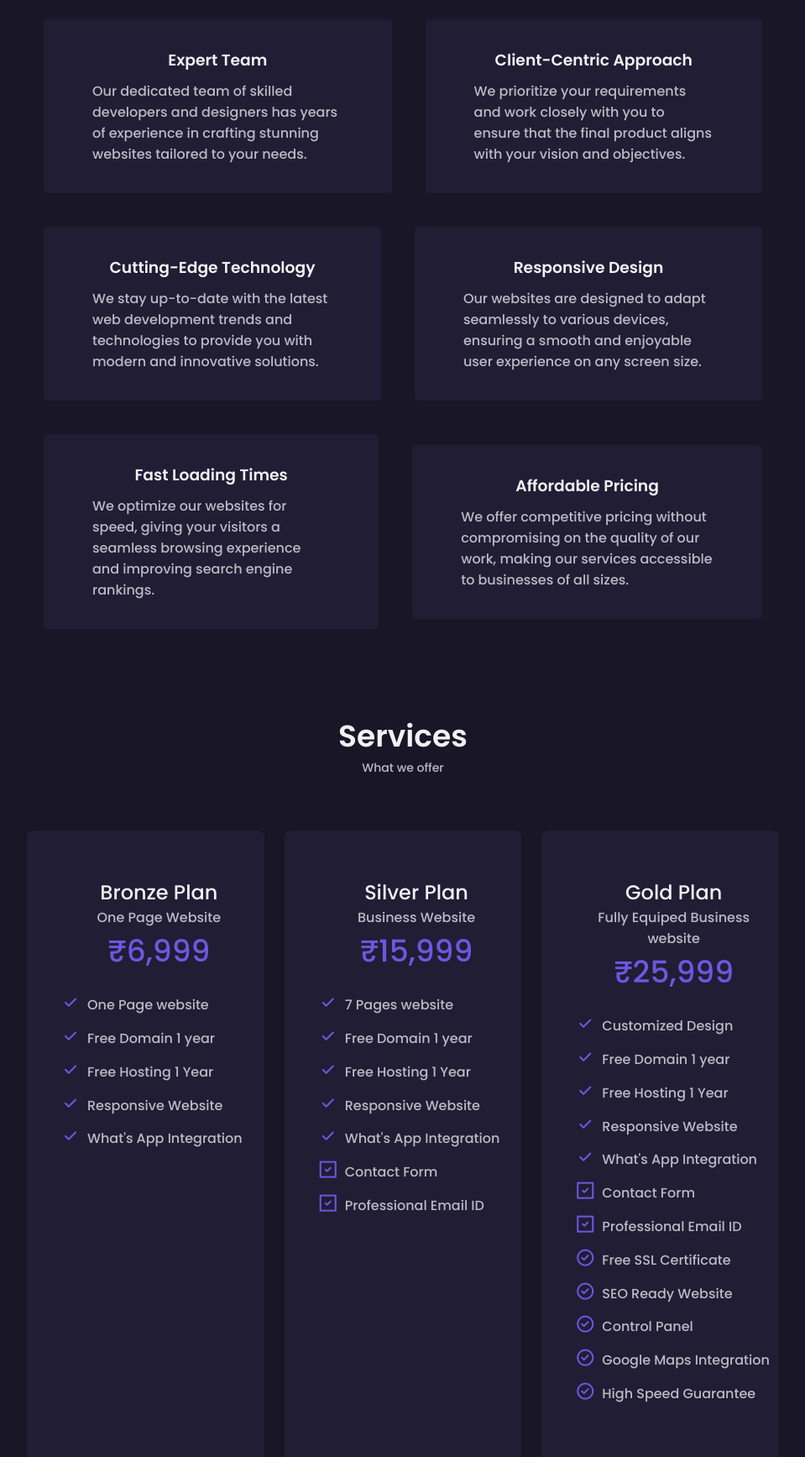
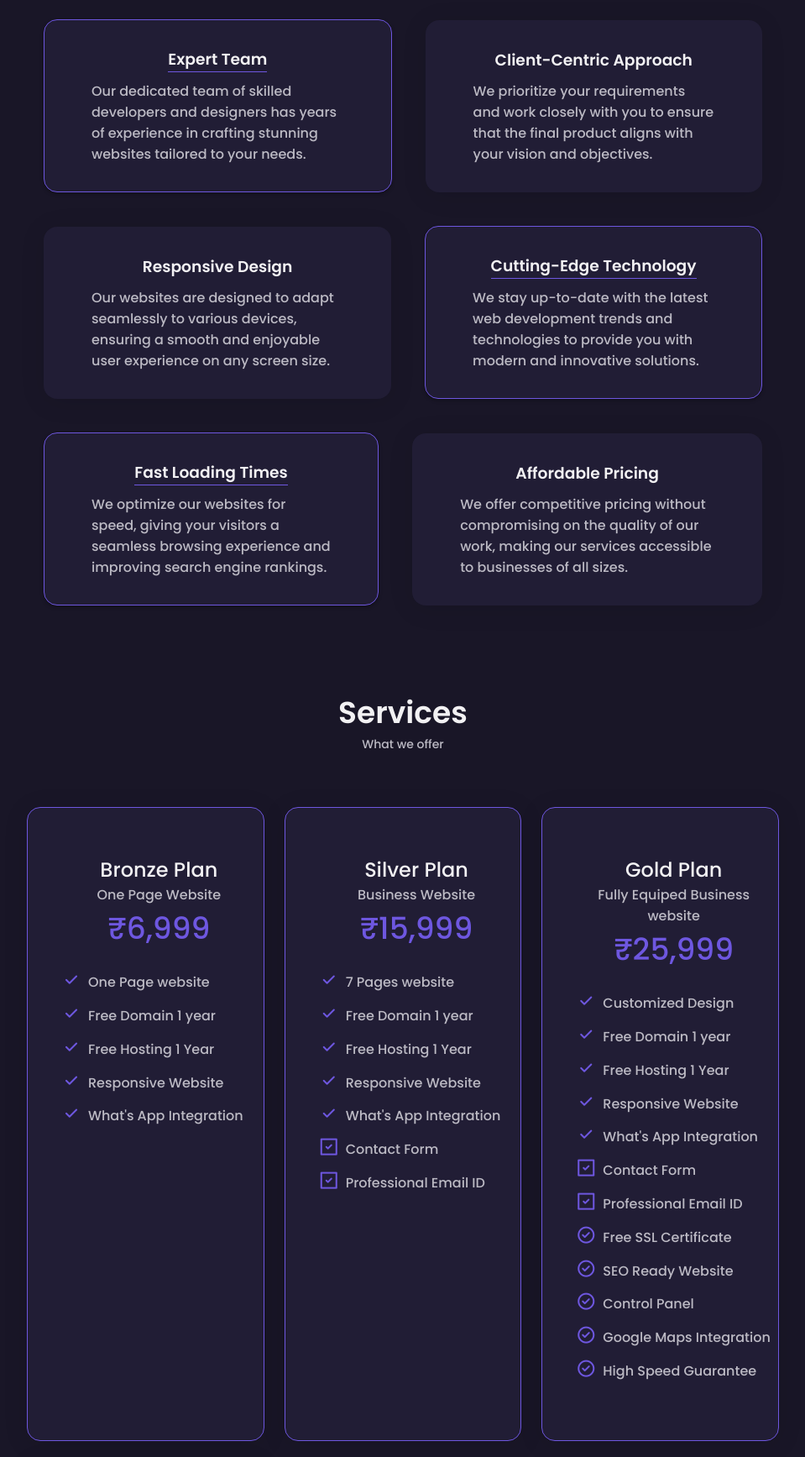
Before and after one commit to gktechspheres/portfolio, a plain HTML site: page index.html in a window 1280 px wide. Shown: the part 897-2632 px from the top of the page at 84% size, without its empty margins (160-1119 px from the left). Drawn offline with nearby package versions, Linux system fonts and the light colour scheme; files whose address does not match are found by name.

Commit message:
why choose us and srvices  bg updated

```diff
--- a/assets/css/styles.css
+++ b/assets/css/styles.css
@@ -224,12 +224,16 @@ a {
     margin-left: auto;
     margin-right: auto;
   }
-
 }
 
 @keyframes anim1 {
   0% {
-        background-image: linear-gradient( 43deg, #4158d0 0%, #c850c0 46%, #ffcc70 100%);
+    background-image: linear-gradient(
+      43deg,
+      #4158d0 0%,
+      #c850c0 46%,
+      #ffcc70 100%
+    );
   }
   10% {
     background-image: linear-gradient(160deg, #0093e9 0%, #80d0c7 100%);
@@ -241,7 +245,12 @@ a {
     background-image: linear-gradient(135deg, #8bc6ec 0%, #9599e2 100%);
   }
   40% {
-        background-image: linear-gradient( 90deg, #ff9a8b 0%, #ff6a88 55%, #ff99ac 100%);
+    background-image: linear-gradient(
+      90deg,
+      #ff9a8b 0%,
+      #ff6a88 55%,
+      #ff99ac 100%
+    );
   }
   5% {
     background-image: linear-gradient(19deg, #21d4fd 0%, #b721ff 100%);
@@ -253,13 +262,23 @@ a {
     background-image: linear-gradient(62deg, #fbab7e 0%, #f7ce68 100%);
   }
   80% {
-        background-image: linear-gradient( 45deg, #fa8bff 0%, #2bd2ff 52%, #2bff88 90%);
+    background-image: linear-gradient(
+      45deg,
+      #fa8bff 0%,
+      #2bd2ff 52%,
+      #2bff88 90%
+    );
   }
   90% {
     background-image: linear-gradient(180deg, #52acff 25%, #ffe32c 100%);
   }
   90% {
-        background-image: linear-gradient( 45deg, #fa8bff 0%, #2bd2ff 52%, #2bff88 90%);
+    background-image: linear-gradient(
+      45deg,
+      #fa8bff 0%,
+      #2bd2ff 52%,
+      #2bff88 90%
+    );
   }
 }
 
@@ -341,22 +360,22 @@ img {
   text-align: center;
 }
 
-.welcome{
+.welcome {
   font-size: var(--h3-font-size);
   text-align: center;
 }
 
-.visible-phone{
+.visible-phone {
   display: none;
 }
 
-@media screen and (max-width:600px){
-    .visible-phone{
+@media screen and (max-width: 600px) {
+  .visible-phone {
     display: block;
   }
 }
 
-.auto-type{
+.auto-type {
   color: var(--first-color);
   font-size: var(--h2-font-size);
 }
@@ -450,12 +469,11 @@ img {
     border-radius: 1.5rem 1.5rem 0 0;
     transition: 0.3s;
   }
-    .theme-nav{
+  .theme-nav {
     display: flex;
     justify-content: center;
     flex-direction: row-reverse;
   }
-
 }
 
 @media screen and (min-width: 800px) and (max-width: 960px) {
@@ -855,8 +873,8 @@ img {
 .skills__php {
   width: 80%;
 }
-.skills__java{
-    width:85%;
+.skills__java {
+  width: 85%;
 }
 .skills__python {
   width: 40%;
@@ -960,119 +978,146 @@ img {
   color: var(--first-color);
 }
 
-
 /* Why Choose Us */
 
-
-.row{
+.row {
   display: flex;
   justify-content: center;
   align-items: center;
 }
-.choose-content{
+
+.choose-content {
+    flex-grow: 1;
   margin: 20px;
   padding: 2rem 1.5rem;
   display: flex;
-    justify-content: center;align-items: center;
+  justify-content: center;
+  align-items: center;
   flex-direction: column;
   background: var(--container-color);
   border-radius: 5px;
-    border: 2px solid transparent;
-}
-.choose-content p{
-    padding: 0rem 2rem;
-}
-
-.choose-content h3{
-    border-bottom: 2px transparent;
-    margin-bottom: 10px;
+  border: 1px solid transparent;
+
+  border-radius: 16px;
+box-shadow: 0 4px 30px rgba(0, 0, 0, 0.1);
+backdrop-filter: blur(5px);
+-webkit-backdrop-filter: blur(5px);
+}
+
+.row .choose-content:first-child {
+    box-shadow: 0 2px 4px rgba(0, 0, 0, 0.3);
+    border: 1px solid var(--first-color);
+}
+
+.row .choose-content:first-child h3 {
+    border-bottom: 1px solid var(--first-color);
+}
+
+.row:nth-child(even) {
+    flex-direction: row-reverse;
 }
 
 .choose-content:hover {
     box-shadow: 0 2px 4px rgba(0, 0, 0, 0.15);
-    border: 2px solid var(--first-color);
-}
+    border: 1px solid var(--first-color);
+  }
+
+.choose-content p {
+  padding: 0rem 2rem;
+}
+
+.choose-content h3 {
+  border-bottom: 1px transparent;
+  margin-bottom: 10px;
+}
+
+
 
 .choose-content:hover h3 {
-    border-bottom: 2px solid var(--first-color);
-}
-
-@media screen and (max-width:768px){
-    .row{
+  border-bottom: 1px solid var(--first-color);
+}
+
+@media screen and (max-width: 768px) {
+  .row {
     flex-direction: column;
   }
-    .choose-content p{
+  .choose-content p {
     padding: 0rem 0rem;
   }
 }
 
-
 /* services */
 
-
-
-.service__container{
+.service__container {
   row-gap: 1.5rem;
   grid-template-columns: repeat(1, 1fr);
 }
-.service__container .cols{
+.service__container .cols {
   position: relative;
   background: var(--container-color);
   padding: 3.5rem 0.5rem 1.25rem 2.5rem;
   border-radius: 0.5rem;
   box-shadow: 0 2px 4px rgba(0, 0, 0, 0.15);
   transition: 0.3s;
-}
-.service__container .cols:hover{
+
+border-radius: 16px;
+box-shadow: 0 4px 30px rgba(0, 0, 0, 0.1);
+backdrop-filter: blur(5px);
+-webkit-backdrop-filter: blur(5px);
+border: 1px solid var(--first-color);
+
+}
+.service__container .cols:hover {
   box-shadow: 0 4px 8px rgba(0, 0, 0, 0.5);
 }
 
-.service__container span{
+.service__container span {
   margin-right: 0.5rem;
   font-size: 1.5rem;
   color: var(--first-color);
 }
 
-.service_title{
+.service_title {
   font-size: var(--h2-font-size);
   font-weight: var(--big-font-size);
 }
 
-.service_amount{
+.service_amount {
   font-size: var(--h1-font-size);
   font-weight: var(--big-font-size);
   color: var(--first-color);
   margin-bottom: 1rem;
 }
-.service__container .cols>p,.cols>h3{
+.service__container .cols > p,
+.cols > h3 {
   text-align: center;
 }
 
-.service__container ul li{
+.service__container ul li {
   margin-bottom: 0.3rem;
 }
 
-.service__container ul li:nth-last-child(1){
+.service__container ul li:nth-last-child(1) {
   margin-bottom: 3rem;
 }
 
-.service-contact{
+.service-contact {
   width: 100%;
   display: flex;
   justify-content: center;
   align-items: center;
 }
-.service-contact a{
+.service-contact a {
   margin: auto;
 }
 
-.service-confuse{
-    margin-top: 2rem ;
+.service-confuse {
+  margin-top: 2rem;
   font-size: var(--normal-font-size);
   margin-bottom: var(--mb-3);
   text-align: center;
 }
-.service-confuse > a{
+.service-confuse > a {
   color: var(--first-color);
 }
 
@@ -1085,7 +1130,7 @@ img {
   flex-wrap: wrap;
 }
 
-.service-confuse .enquiry a{
+.service-confuse .enquiry a {
   font-size: var(--smaller-font-size);
 }
 
@@ -1157,7 +1202,7 @@ img {
   right: -0.5rem;
 }
 
-.swiper-container-horizontal>.swiper-pagination-bullets {
+.swiper-container-horizontal > .swiper-pagination-bullets {
   bottom: -2.5rem;
 }
 
@@ -1170,7 +1215,6 @@ img {
 .swiper-pagination-bullet {
   outline: none;
 }
-
 
 .swiper-pagination-test {
   bottom: 0;
@@ -1541,8 +1585,6 @@ body.dark-theme .exp__modal-close {
   .services__modal {
     padding: 0.5rem;
   }
-
-
 }
 
 /* for medium devices */
@@ -1559,8 +1601,7 @@ body.dark-theme .exp__modal-close {
     justify-self: center;
   }
 
-
-    .service__container{
+  .service__container {
     column-gap: 1.5rem;
     grid-template-columns: repeat(2, 1fr);
   }
@@ -1579,9 +1620,6 @@ body.dark-theme .exp__modal-close {
     grid-template-columns: 0.6fr;
     justify-content: center;
   }
-
-
-
 }
 
 @media screen and (min-width: 1124px) {
@@ -1708,7 +1746,7 @@ body.dark-theme .exp__modal-close {
     padding: 0;
   }
 
-    .service__container{
+  .service__container {
     column-gap: 1.5rem;
     grid-template-columns: repeat(3, 1fr);
   }
@@ -1758,7 +1796,7 @@ body.dark-theme .exp__modal-close {
   .swiper-button-next {
     right: -3.5rem;
   }
-    .swiper-container-horizontal>.swiper-pagination-bullets {
+  .swiper-container-horizontal > .swiper-pagination-bullets {
     bottom: -4.5rem;
   }
   .contact__form {
--- a/index.html
+++ b/index.html
@@ -113,7 +113,7 @@
                         <a href="https://www.instagram.com/" target="_blank" class="home__social-icon">
                             <i class="uil uil-instagram-alt"></i>
                         </a>
-                        <a href="https://www.linkedin.com/in/" target="_blank" class="home__social-icon">
+                        <a href="https://www.linkedin.com/in/gk-techspheres/" target="_blank" class="home__social-icon">
                             <i class="uil uil-linkedin-alt"></i>
                         </a>
                     </div>
@@ -171,7 +171,7 @@
 
         <!-- ======================= Why Choose Us ================= -->
         <section class="about section" id="about">
-            <h2 class="section__title">Why Choose US</h2>
+            <h2 class="section__title">Why Choose <span>Us</span></h2>
             <span class="section__subtitle"></span>
             <div data-aos="fade-down" data-aos-duration="500" class="choose-container container">
 
@@ -529,7 +529,7 @@
 
         <!-- ========================== Are you confused ============= -->
         <section class="areYouConfused section">
-            <h2 class="section__title">Are You Confused ?</h2>
+            <h2 class="section__title">Are You <span>Confused ?</span></h2>
             <div data-aos="fade-right" data-aos-duration="500" class="service-confuse container">
                 No Problem Every one will, That's Why We are There For You. Just
                 Make a <a href="tel:8309341150">Call<i class="uil uil-phone"></i></a> We will Choose / Make the
@@ -551,7 +551,7 @@
         <!-- ========================== CONTACT US ============= -->
 
         <section class="contact section" id="contact">
-            <h2 class="section__title">Contact us</h2>
+            <h2 class="section__title">Contact <span>Us</span></h2>
             <span class="section__subtitle">Be in touch</span>
 
             <div data-aos="fade-right" data-aos-duration="500" class="contact__container container grid">
@@ -656,7 +656,7 @@
                 </ul>
 
                 <div class="footer__socials">
-                    <a href="https://www.linkedin.com/in/" target="_blank" class="footer__social">
+                    <a href="https://www.linkedin.com/in/gk-techspheres/" target="_blank" class="footer__social">
                         <i class="uil uil-linkedin-alt"></i>
                     </a>
 
```
Lines whose indentation alone changed are shown as unchanged.
